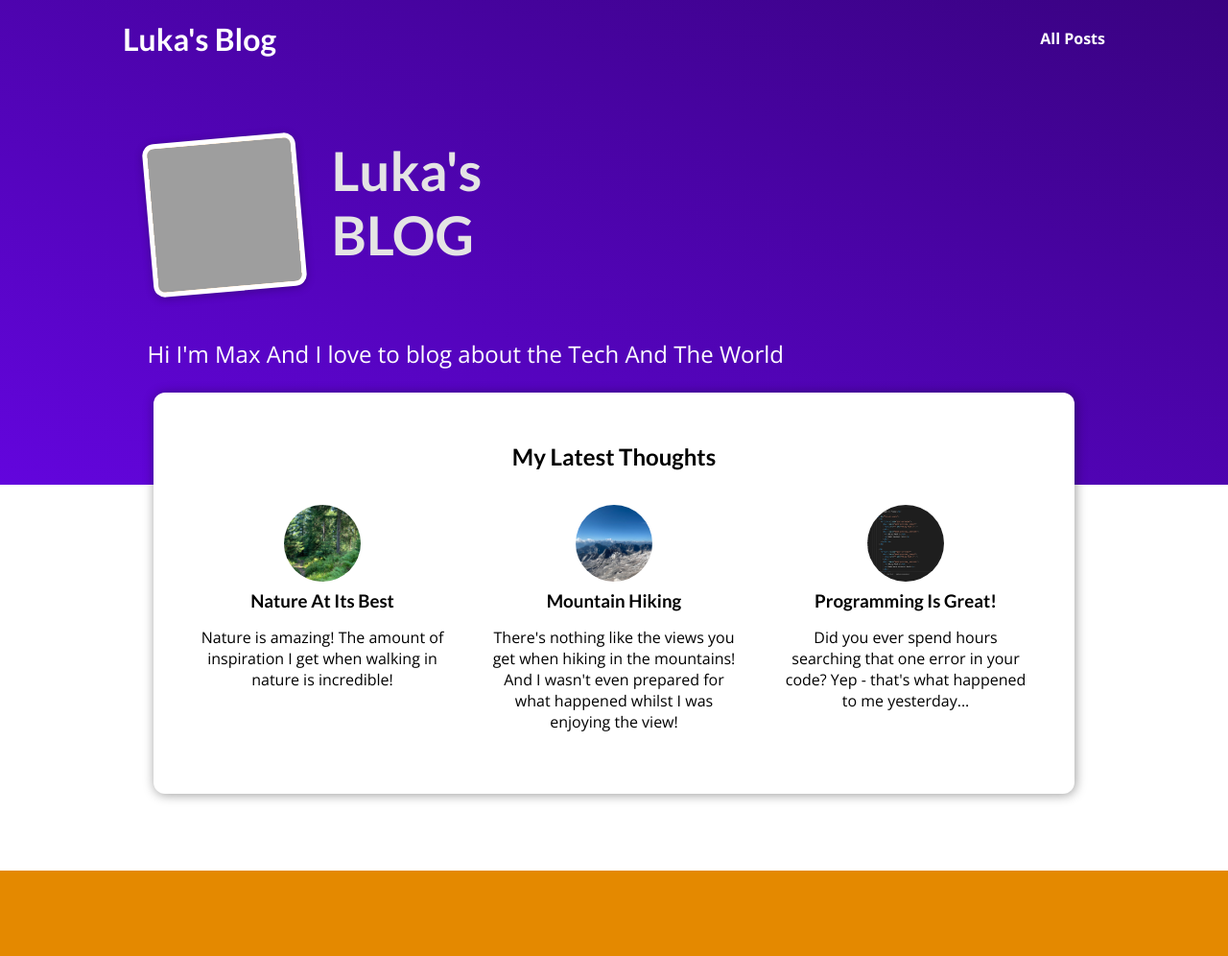
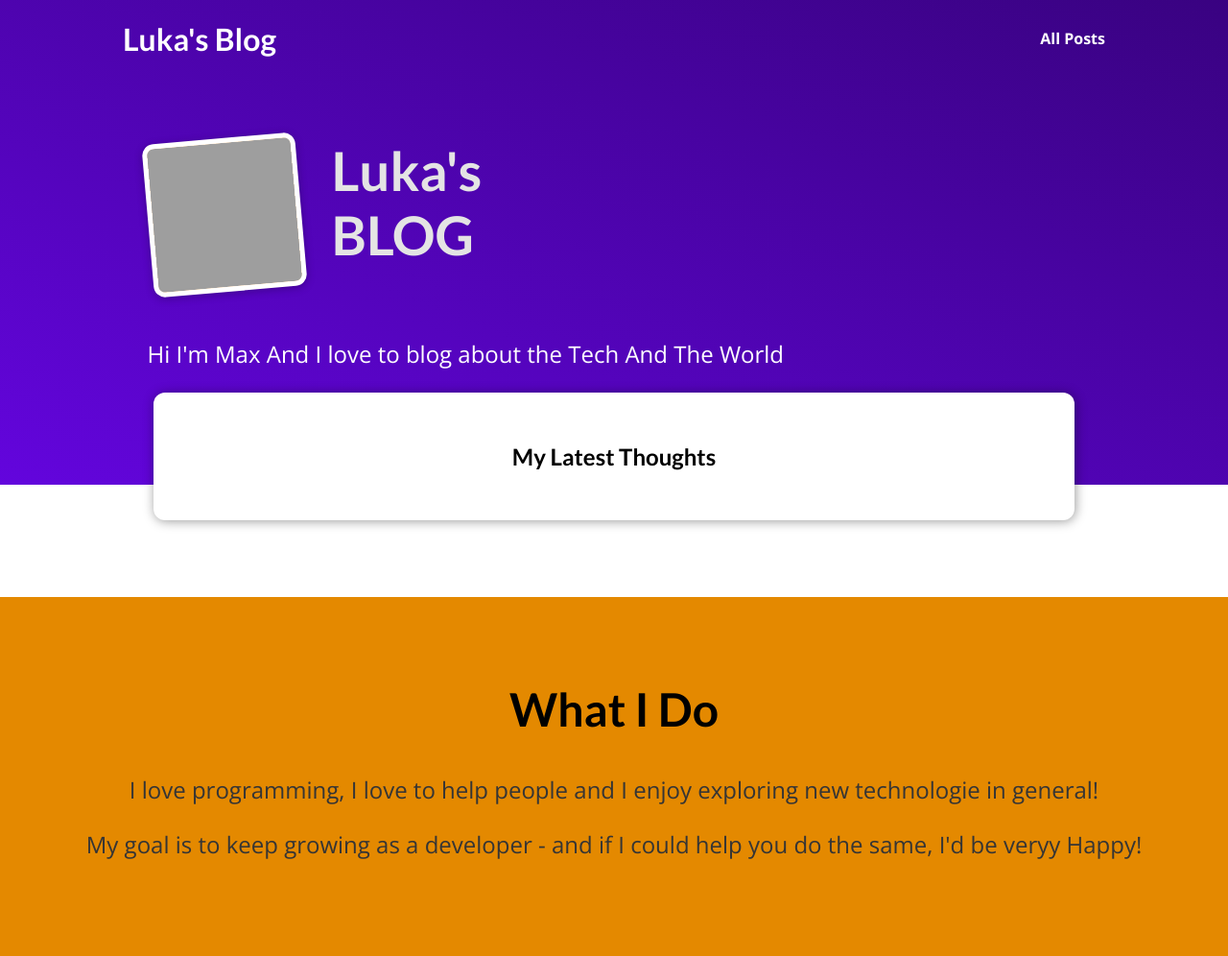
Before and after one commit to kila21/my-site, a Django app: page / in a window 1280 px wide. Shown: the top 996 px of the page at 96% size. After the commit the page ends 895 px from the top, so only its background shows below. Run offline with Django 5.2, Linux system fonts and the light colour scheme; data that the repository does not hold is empty; grey boxes are pictures that could not be loaded.

Commit message:
update index view and import data from database

```diff
--- a/my_site/blog/templates/blog/includes/post.html
+++ b/my_site/blog/templates/blog/includes/post.html
@@ -3,7 +3,7 @@
 <li>
     <article class='post'>
         <a href={% url 'post-detail-page' post.slug %}>
-        <img src={% static 'blog/images/'|add:post.image %} alt='Mountain hiking'/>
+        <img src={% static 'blog/images/'|add:post.image_name %} alt='Mountain hiking'/>
         <div class='post__content'>
             <h3>{{ post.title }}</h3>
             <p>{{ post.excerpt }}</p>
--- a/my_site/blog/views.py
+++ b/my_site/blog/views.py
@@ -1,72 +1,6 @@
 from django.shortcuts import render
 from datetime import date
-
-
-all_posts = [
-    {
-        "slug": "hike-in-the-mountains",
-        "image": "mountains.jpg",
-        "author": "Maximilian",
-        "date": date(2021, 7, 21),
-        "title": "Mountain Hiking",
-        "excerpt": "There's nothing like the views you get when hiking in the mountains! And I wasn't even prepared for what happened whilst I was enjoying the view!",
-        "content": """
-          Lorem ipsum dolor sit amet consectetur adipisicing elit. Officiis nobis
-          aperiam est praesentium, quos iste consequuntur omnis exercitationem quam
-          velit labore vero culpa ad mollitia? Quis architecto ipsam nemo. Odio.
-
-          Lorem ipsum dolor sit amet consectetur adipisicing elit. Officiis nobis
-          aperiam est praesentium, quos iste consequuntur omnis exercitationem quam
-          velit labore vero culpa ad mollitia? Quis architecto ipsam nemo. Odio.
-
-          Lorem ipsum dolor sit amet consectetur adipisicing elit. Officiis nobis
-          aperiam est praesentium, quos iste consequuntur omnis exercitationem quam
-          velit labore vero culpa ad mollitia? Quis architecto ipsam nemo. Odio.
-        """
-    },
-    {
-        "slug": "programming-is-fun",
-        "image": "coding.jpg",
-        "author": "Maximilian",
-        "date": date(2022, 3, 10),
-        "title": "Programming Is Great!",
-        "excerpt": "Did you ever spend hours searching that one error in your code? Yep - that's what happened to me yesterday...",
-        "content": """
-          Lorem ipsum dolor sit amet consectetur adipisicing elit. Officiis nobis
-          aperiam est praesentium, quos iste consequuntur omnis exercitationem quam
-          velit labore vero culpa ad mollitia? Quis architecto ipsam nemo. Odio.
-
-          Lorem ipsum dolor sit amet consectetur adipisicing elit. Officiis nobis
-          aperiam est praesentium, quos iste consequuntur omnis exercitationem quam
-          velit labore vero culpa ad mollitia? Quis architecto ipsam nemo. Odio.
-
-          Lorem ipsum dolor sit amet consectetur adipisicing elit. Officiis nobis
-          aperiam est praesentium, quos iste consequuntur omnis exercitationem quam
-          velit labore vero culpa ad mollitia? Quis architecto ipsam nemo. Odio.
-        """
-    },
-    {
-        "slug": "into-the-woods",
-        "image": "woods.jpg",
-        "author": "Maximilian",
-        "date": date(2020, 8, 5),
-        "title": "Nature At Its Best",
-        "excerpt": "Nature is amazing! The amount of inspiration I get when walking in nature is incredible!",
-        "content": """
-          Lorem ipsum dolor sit amet consectetur adipisicing elit. Officiis nobis
-          aperiam est praesentium, quos iste consequuntur omnis exercitationem quam
-          velit labore vero culpa ad mollitia? Quis architecto ipsam nemo. Odio.
-
-          Lorem ipsum dolor sit amet consectetur adipisicing elit. Officiis nobis
-          aperiam est praesentium, quos iste consequuntur omnis exercitationem quam
-          velit labore vero culpa ad mollitia? Quis architecto ipsam nemo. Odio.
-
-          Lorem ipsum dolor sit amet consectetur adipisicing elit. Officiis nobis
-          aperiam est praesentium, quos iste consequuntur omnis exercitationem quam
-          velit labore vero culpa ad mollitia? Quis architecto ipsam nemo. Odio.
-        """
-    }
-]
+from .models import Post
 
 def get_date(post):
     return post['date']
@@ -74,8 +8,7 @@ def get_date(post):
 # Create your views here.
 
 def starting_page(request):
-    sorted_posts = sorted(all_posts, key=get_date)
-    latest_posts = sorted_posts[-3:]
+    latest_posts = Post.objects.all().order_by('-date')[:3]
     return render(request, 'blog/index.html', {'posts': latest_posts})
 
 def posts(requet):
```
